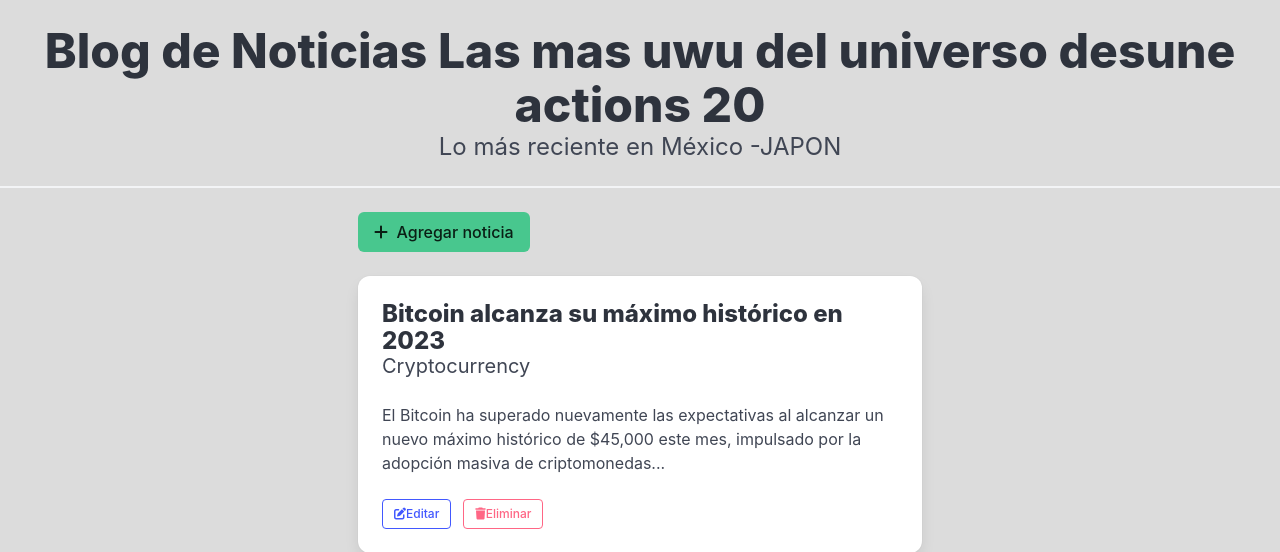
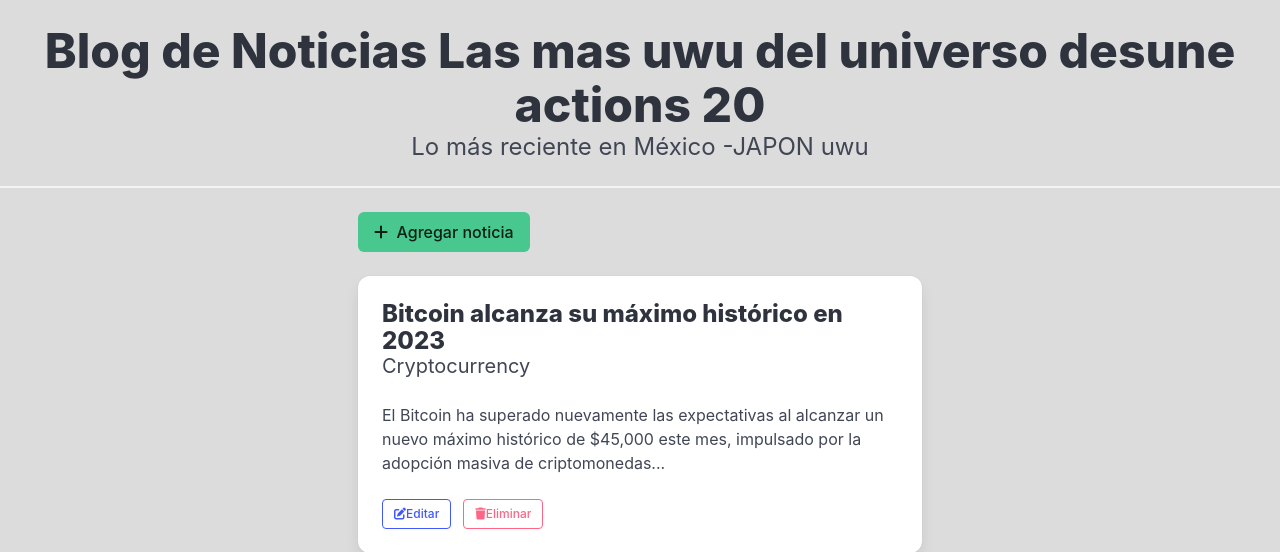
Before and after one commit to Punkyponk/EX_U1_20590316, a Flask app: page / in a window 1280 px wide. Shown: the top 552 px of the page. Run offline with Flask 3, Linux system fonts and the light colour scheme; data comes from the database, SQL or seed files in the repository; some libraries are stand-ins or nearby versions.

Commit message:
Se hacen pruebas 3

```diff
--- a/templates/base.html
+++ b/templates/base.html
@@ -11,7 +11,7 @@
     <header>
         <br>
         <h1 class="title has-text-centered is-1">Blog de Noticias Las mas uwu del universo desune actions 20</h1>
-        <h2 class="subtitle has-text-centered is-4">Lo más reciente en México -JAPON</h2>
+        <h2 class="subtitle has-text-centered is-4">Lo más reciente en México -JAPON uwu</h2>
         <hr>
     </header>
     <div class="container">
```
